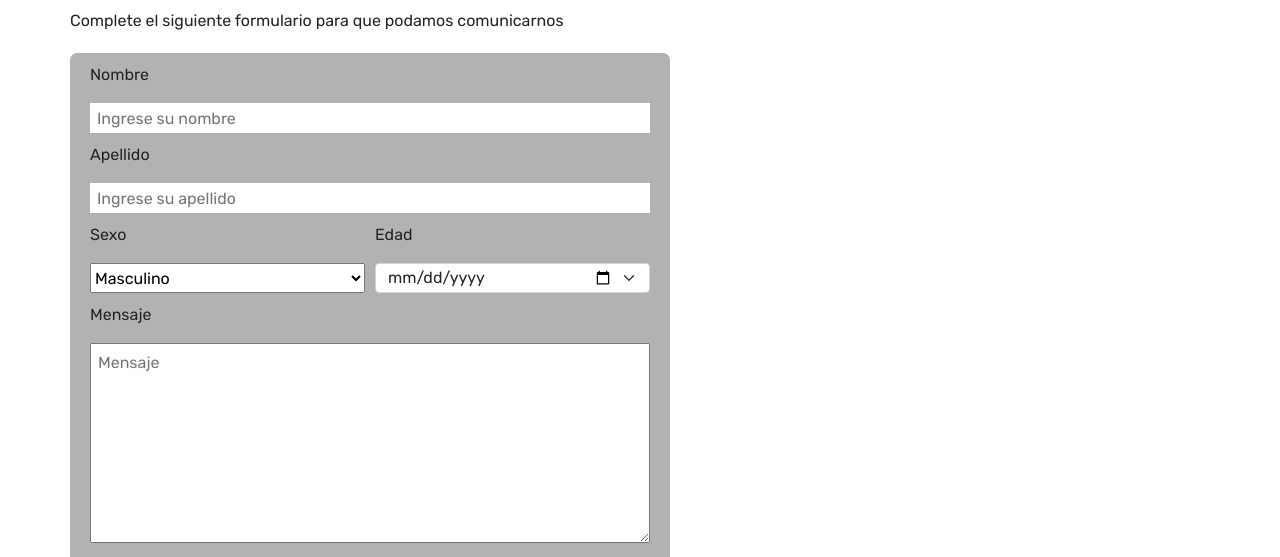
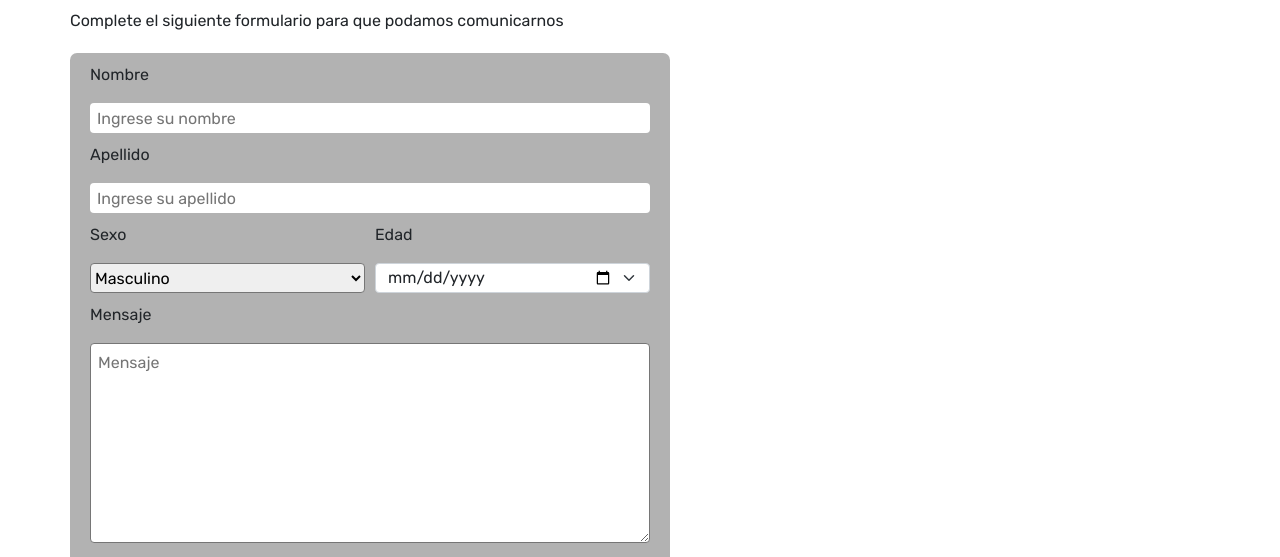
Before and after one commit to anrrid/Desafio-13---complementario, a website: page contact.html in a window 1280 px wide. Shown: the part 215-772 px from the top of the page. Drawn offline with nearby package versions, Linux system fonts and the light colour scheme; files that its build step writes are made by us from their sources.

```diff
--- a/scss/_structure.scss
+++ b/scss/_structure.scss
@@ -101,6 +101,7 @@
     max-height: 200px;
     max-width: 100%;
     box-sizing: border-box;
+    border-radius: .25rem;
 }
 
 #submitButton {
@@ -117,6 +118,11 @@
     padding: 7px;
     box-sizing: border-box;
     border: none;
+    border-radius: .25rem;
+}
+
+select {
+    border-radius: .25rem;
 }
 
 .footer__image {
```
Also changed, not shown: css/main.css.
